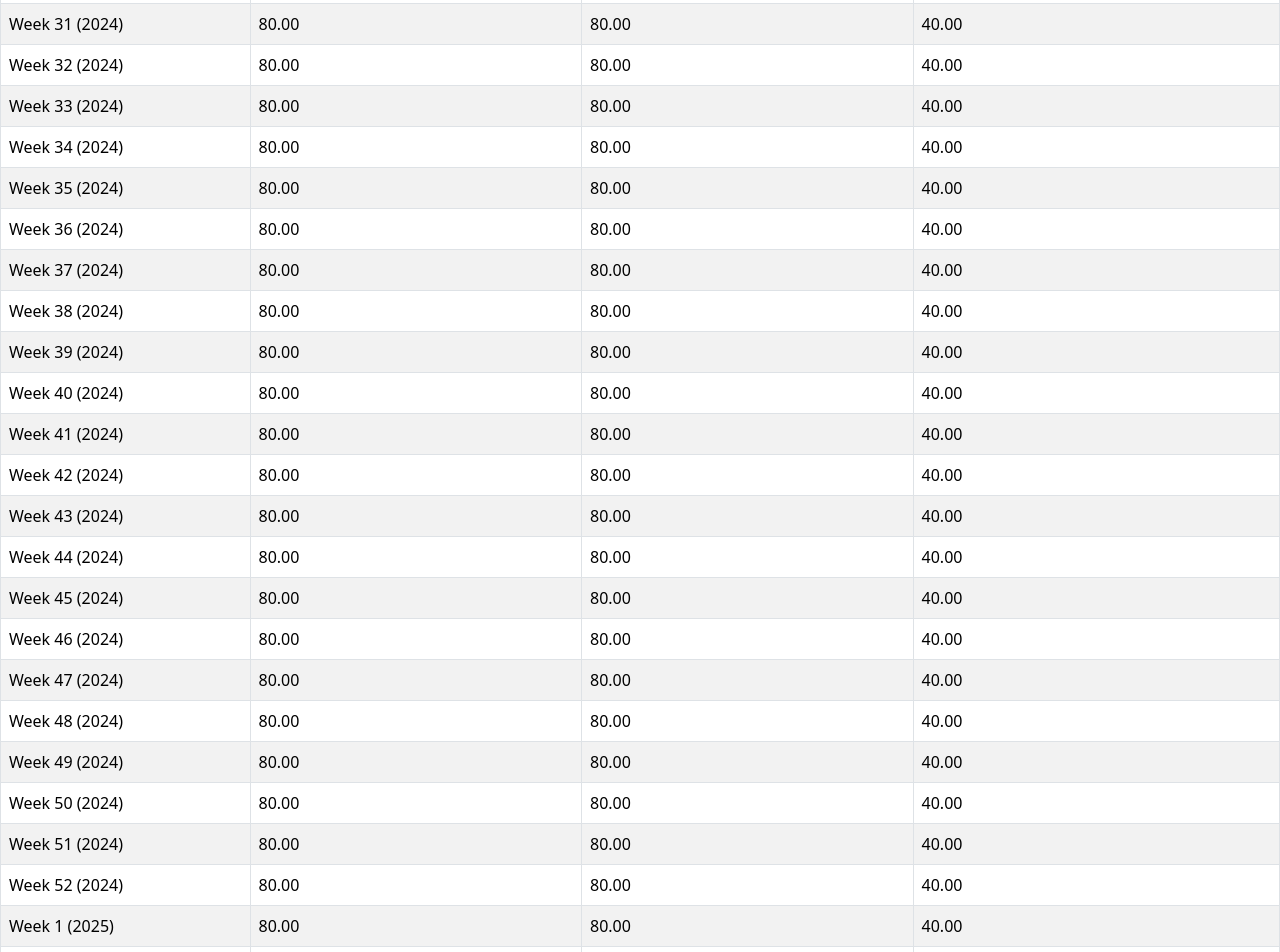
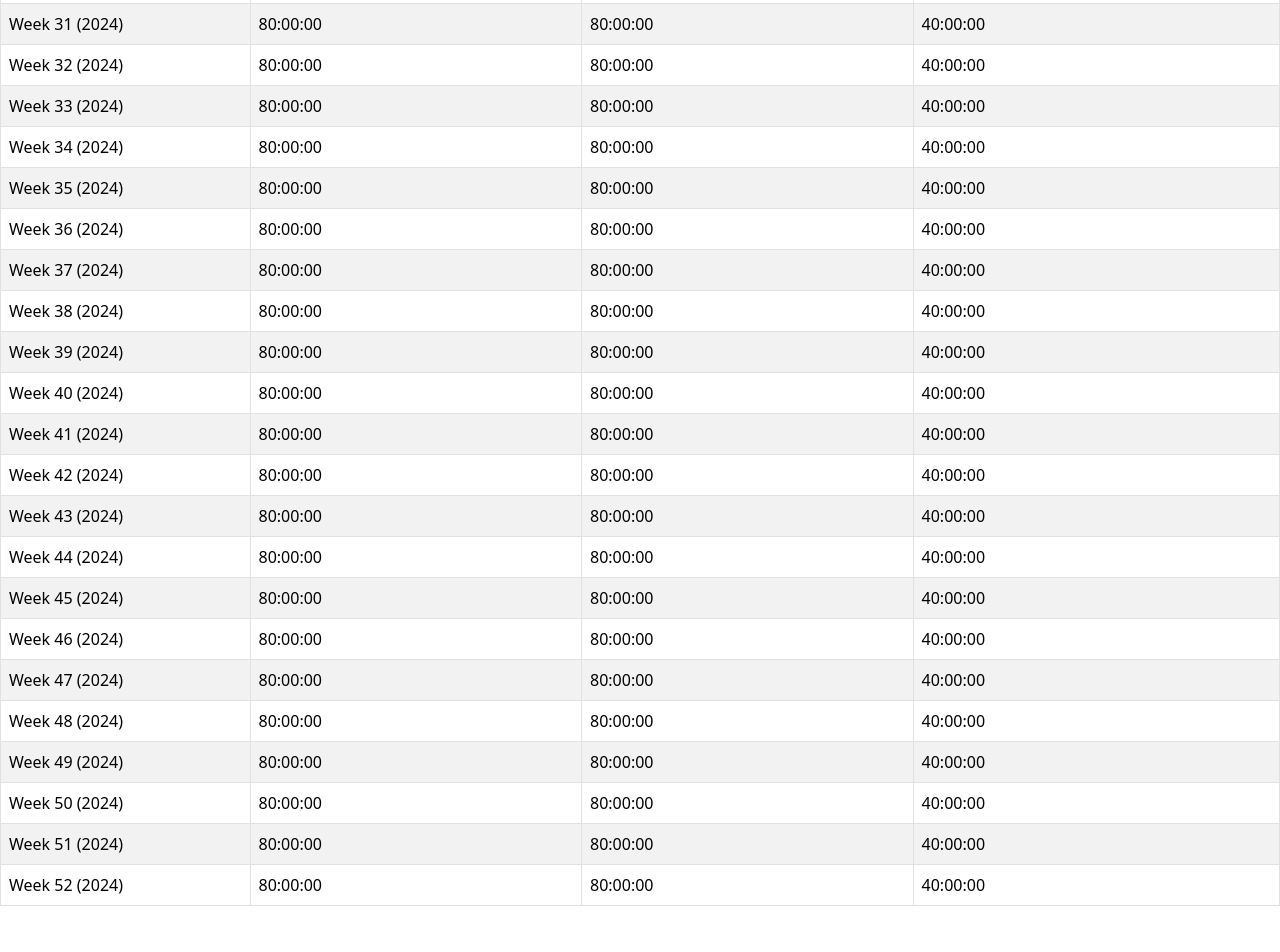
Before and after one commit to ICEDBANK/Project-Scheduling, a React (Create React App) app: page / in a window 1280 px wide. Shown: the part 560-1512 px from the top of the page. After the commit the page ends 1482 px from the top, so only its background shows below. Built offline with nearby package versions, Linux system fonts and the light colour scheme; no server answers; the database is empty.

Commit message:
Automated commit

```diff
--- a/src/components/Dashboard.js
+++ b/src/components/Dashboard.js
@@ -3,12 +3,14 @@ import { ref, onValue } from 'firebase/database';
 import { database } from '../firebase';
 import { Table } from 'react-bootstrap';
 
+// Function to calculate the ISO week number
 const getWeekNumber = (date) => {
   const firstDayOfYear = new Date(date.getFullYear(), 0, 1);
   const pastDaysOfYear = (date - firstDayOfYear) / 86400000;
   return Math.ceil((pastDaysOfYear + firstDayOfYear.getDay() + 1) / 7);
 };
 
+// Function to get the current ISO week number and year
 const getCurrentWeekAndYear = () => {
   const today = new Date();
   return {
@@ -17,9 +19,19 @@ const getCurrentWeekAndYear = () => {
   };
 };
 
+// Function to convert time string (hh:mm:ss) to hours
 const timeToHours = (time) => {
   const [hours, minutes, seconds] = time.split(':').map(Number);
   return hours + minutes / 60 + seconds / 3600;
+};
+
+// Function to convert hours to time string (hh:mm:ss)
+const hoursToTime = (hours) => {
+  const totalSeconds = Math.floor(hours * 3600);
+  const hh = Math.floor(totalSeconds / 3600).toString().padStart(2, '0');
+  const mm = Math.floor((totalSeconds % 3600) / 60).toString().padStart(2, '0');
+  const ss = (totalSeconds % 60).toString().padStart(2, '0');
+  return `${hh}:${mm}:${ss}`;
 };
 
 const Dashboard = () => {
@@ -57,13 +69,11 @@ const Dashboard = () => {
       const estimatedHours = timeToHours(schedule.estimatedHours);
       const dueYear = dueDate.getFullYear();
 
+      // If past due, subtract from current week
       if (dueDate < now) {
         timeSlots[schedule.machine][currentWeek - 1] -= estimatedHours;
-      } else if (dueYear === currentYear && week < 52) {
-        timeSlots[schedule.machine][week] -= estimatedHours;
-      } else if (dueYear > currentYear && week >= currentWeek) {
-        // This is to handle the future weeks of the next year once they become relevant
-        timeSlots[schedule.machine][week] -= estimatedHours;
+      } else if (dueYear === currentYear && week <= 52) {
+        timeSlots[schedule.machine][week - 1] -= estimatedHours;
       }
     });
 
@@ -87,18 +97,21 @@ const Dashboard = () => {
             const weekIndex = (currentWeek - 1 + index) % 52;
             const displayWeek = currentWeek + index;
             const displayYear = currentYear + Math.floor(displayWeek / 52);
+            if (displayYear > currentYear && displayWeek % 52 < currentWeek) {
+              return null; // Skip weeks from the next year that are not yet relevant
+            }
             const isOverbooked = (machine) => availableTime[machine][weekIndex] < 0;
             return (
               <tr key={index}>
                 <td>{`Week ${displayWeek % 52 + 1} (${displayYear})`}</td>
                 <td style={{ backgroundColor: isOverbooked('LT7') ? 'red' : 'white' }}>
-                  {availableTime.LT7[weekIndex].toFixed(2)}
+                  {hoursToTime(availableTime.LT7[weekIndex])}
                 </td>
                 <td style={{ backgroundColor: isOverbooked('LT8') ? 'red' : 'white' }}>
-                  {availableTime.LT8[weekIndex].toFixed(2)}
+                  {hoursToTime(availableTime.LT8[weekIndex])}
                 </td>
                 <td style={{ backgroundColor: isOverbooked('LT712') ? 'red' : 'white' }}>
-                  {availableTime.LT712[weekIndex].toFixed(2)}
+                  {hoursToTime(availableTime.LT712[weekIndex])}
                 </td>
               </tr>
             );
```
